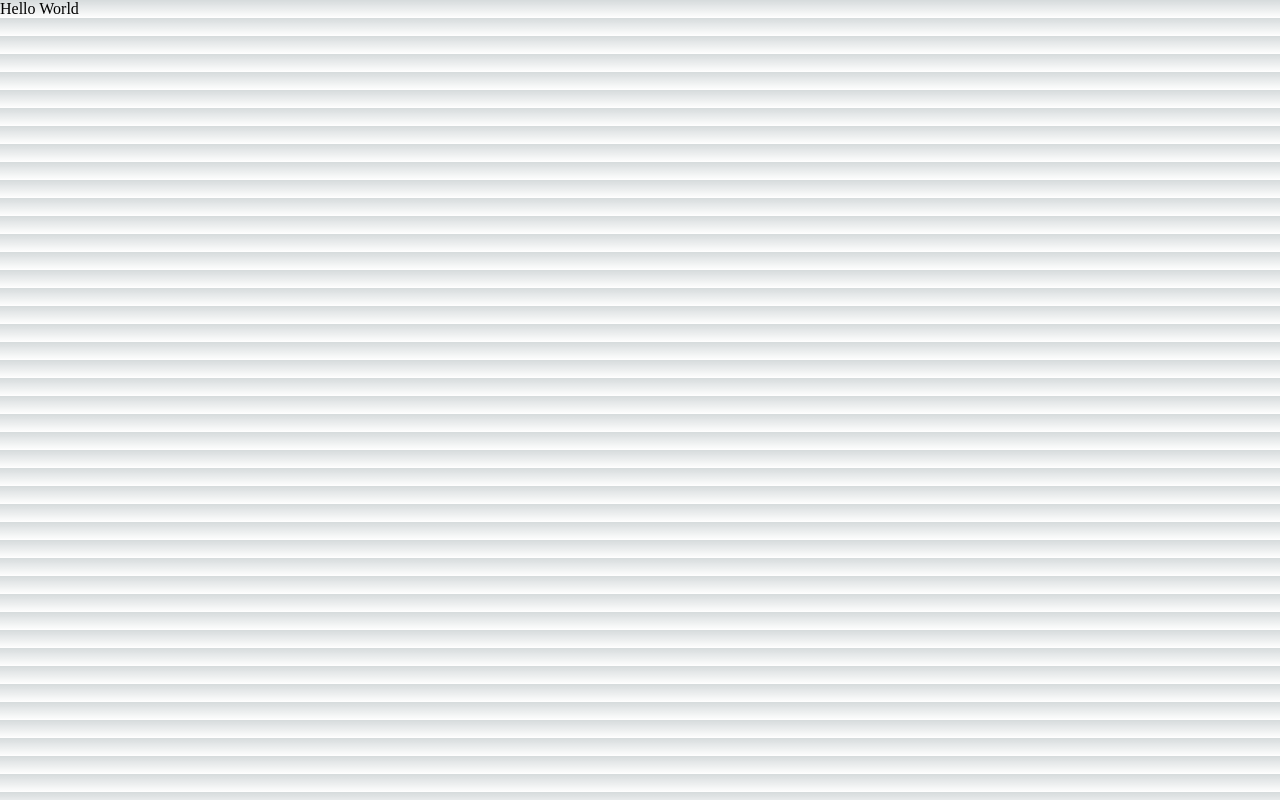
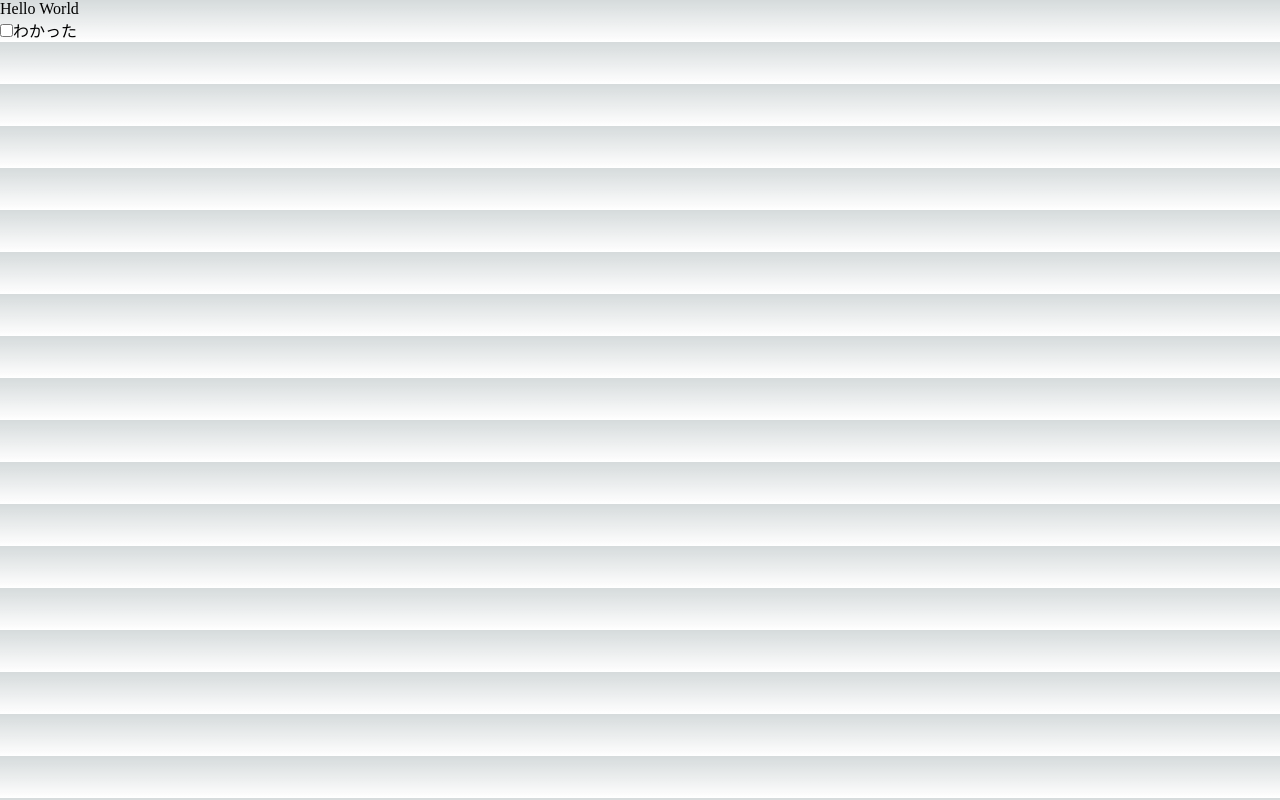
Before and after one commit to Key5n/flash_hack, a Next.js app: page / in a window 1280 px wide. Built offline with nearby package versions, Linux system fonts and the light colour scheme.

Commit message:
JSON操作（案）
ダミーデータを使用。どの要素のcheckboxを変更するか知りたい。

```diff
--- a/src/pages/index.tsx
+++ b/src/pages/index.tsx
@@ -1,17 +1,62 @@
 import Head from 'next/head';
+import { useState, FC } from 'react';
 
 export default function Home() {
   const TEXT = 'Hello World';
+  const [check, setCheck] = useState(false);
+  const FirstData: any = [
+    {
+      page_id: 'hoge',
+      properties: {
+        Checkbox: {
+          checkbox: false,
+        },
+      },
+    },
+    {
+      page_id: 'fuga',
+      properties: {
+        Checkbox: {
+          checkbox: false,
+        },
+      },
+    },
+  ];
+  //  }
+  const inputData = JSON.stringify(FirstData);
+  const ChangeCheck = (inputData: string, check: boolean) => {
+    let data = JSON.parse(inputData);
+    data[0].properties.Checkbox.checkbox = check;
+    let outputData = JSON.stringify(data);
+    console.log(outputData);
+
+    return outputData;
+  };
+
   return (
     <>
       <Head>
-        <title>Create Next App </title>
+        <title>フラッシュカード</title>
         <meta name='description' content='Generated by create next app' />
         <meta name='viewport' content='width=device-width, initial-scale=1' />
         <link rel='icon' href='/favicon.ico' />
       </Head>
       <main>
         <div>{TEXT}</div>
+        <div>
+          <label>
+            <input
+              type='checkbox'
+              //value=""
+              checked={check}
+              onChange={() => {
+                setCheck((prev) => !prev);
+                ChangeCheck(inputData, !check);
+              }}
+            />
+            わかった
+          </label>
+        </div>
       </main>
     </>
   );
```
